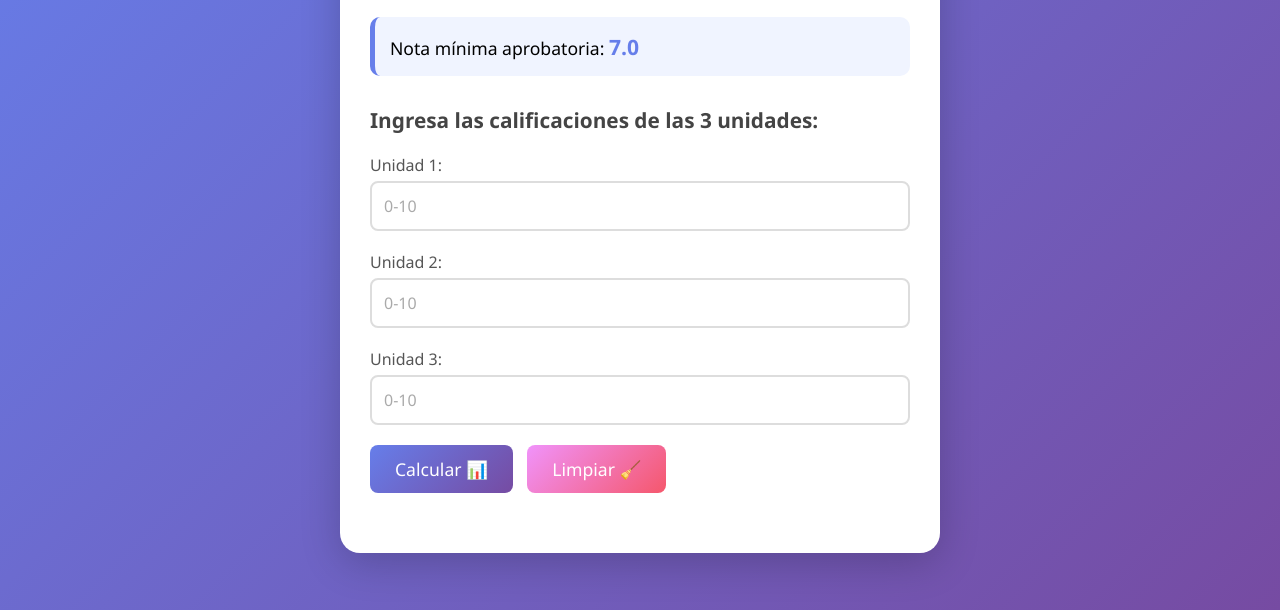
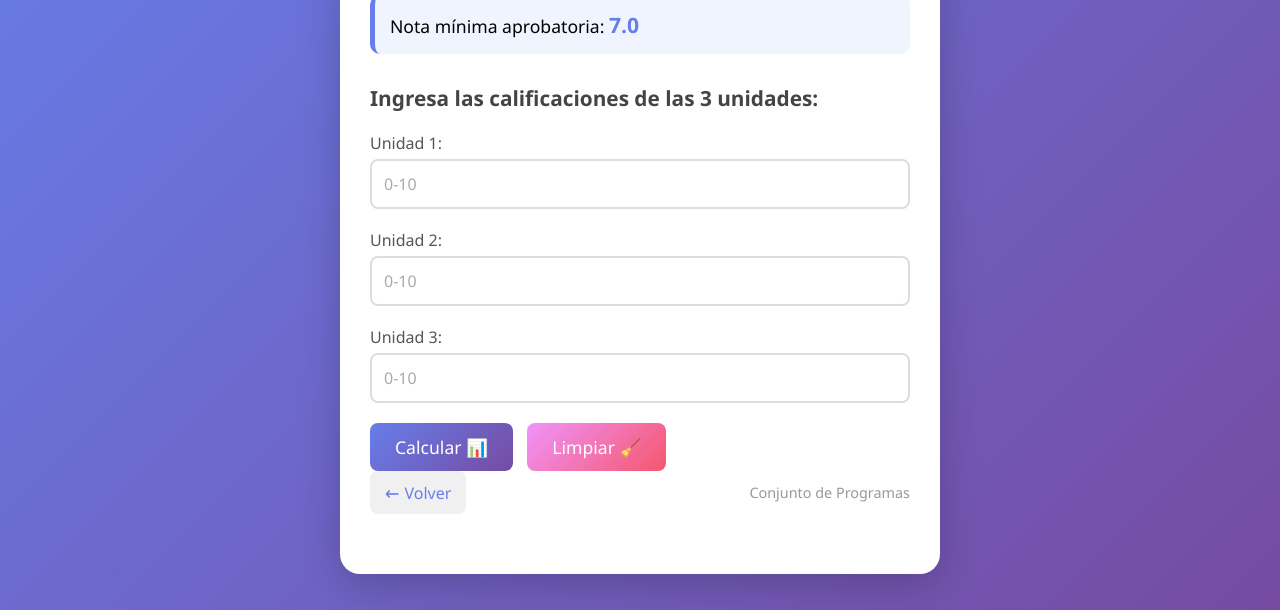
Before and after one commit to pyedgar/Conjunto-de-programas-, a website: page calificaciones/public/index.html in a window 1280 px wide. Shown: the part 190-800 px from the top of the page. Drawn offline with Linux system fonts and the light colour scheme.

Commit message:
Add navigation link to return to program set
Added navigation link to return to the program set page.

```diff
--- a/calificaciones/public/index.html
+++ b/calificaciones/public/index.html
@@ -249,6 +249,14 @@
 
             <button onclick="calcularCalificacion()">Calcular 📊</button>
             <button onclick="limpiarCampos()" class="btn-secundario">Limpiar 🧹</button>
+            <!-- Agrega esto justo después de abrir el container en cada programa -->
+            <div style="display: flex; justify-content: space-between; align-items: center; margin-bottom: 20px;">
+                <a href="../../index.html"
+                   style="display: inline-flex; align-items: center; gap: 5px; background: #f0f0f0; color: #667eea; text-decoration: none; padding: 8px 15px; border-radius: 8px; font-weight: 500; transition: all 0.3s ease;">
+                    <span style="font-size: 1.2em;">←</span> Volver
+                </a>
+                <span style="color: #999; font-size: 0.9em;">Conjunto de Programas</span>
+            </div>
         </div>
 
         <div id="resultado" class="result-section" style="display: none;">
@@ -376,4 +384,5 @@
         });
     </script>
 </body>
+
 </html>
```
